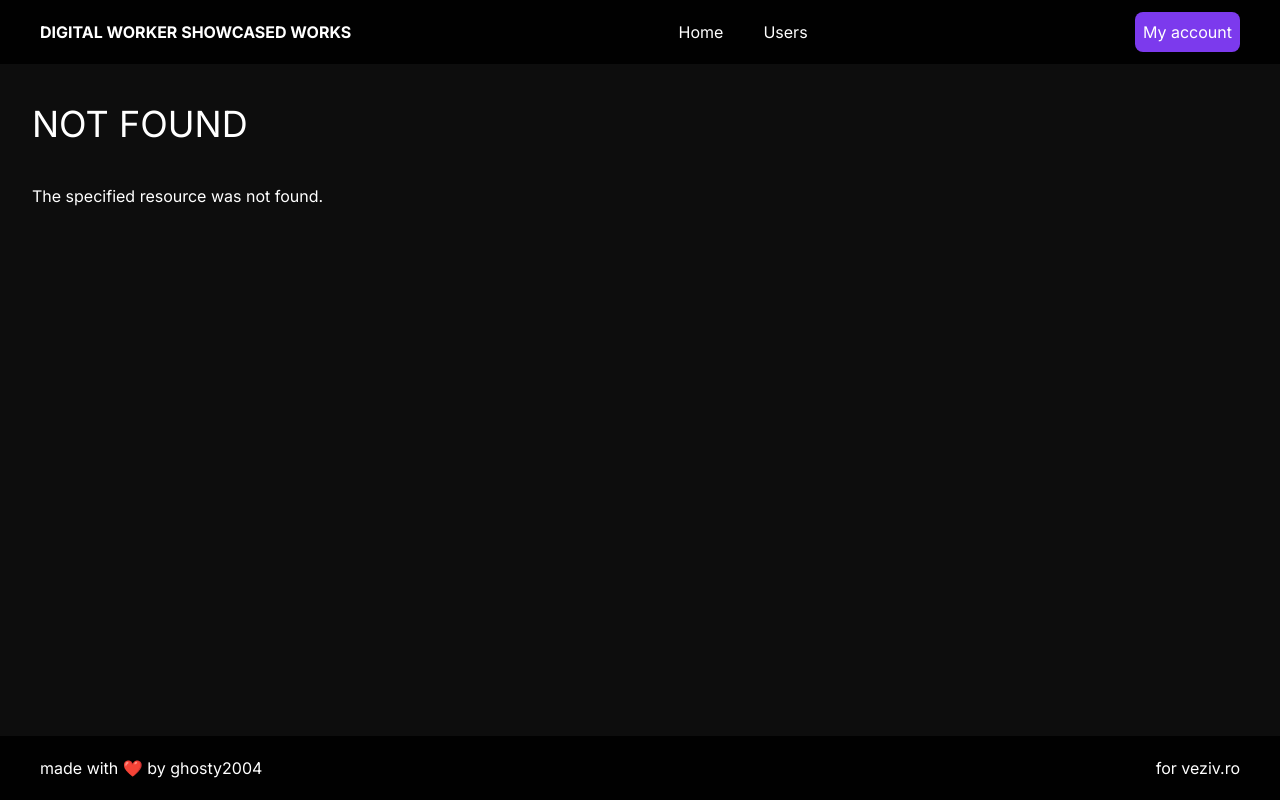
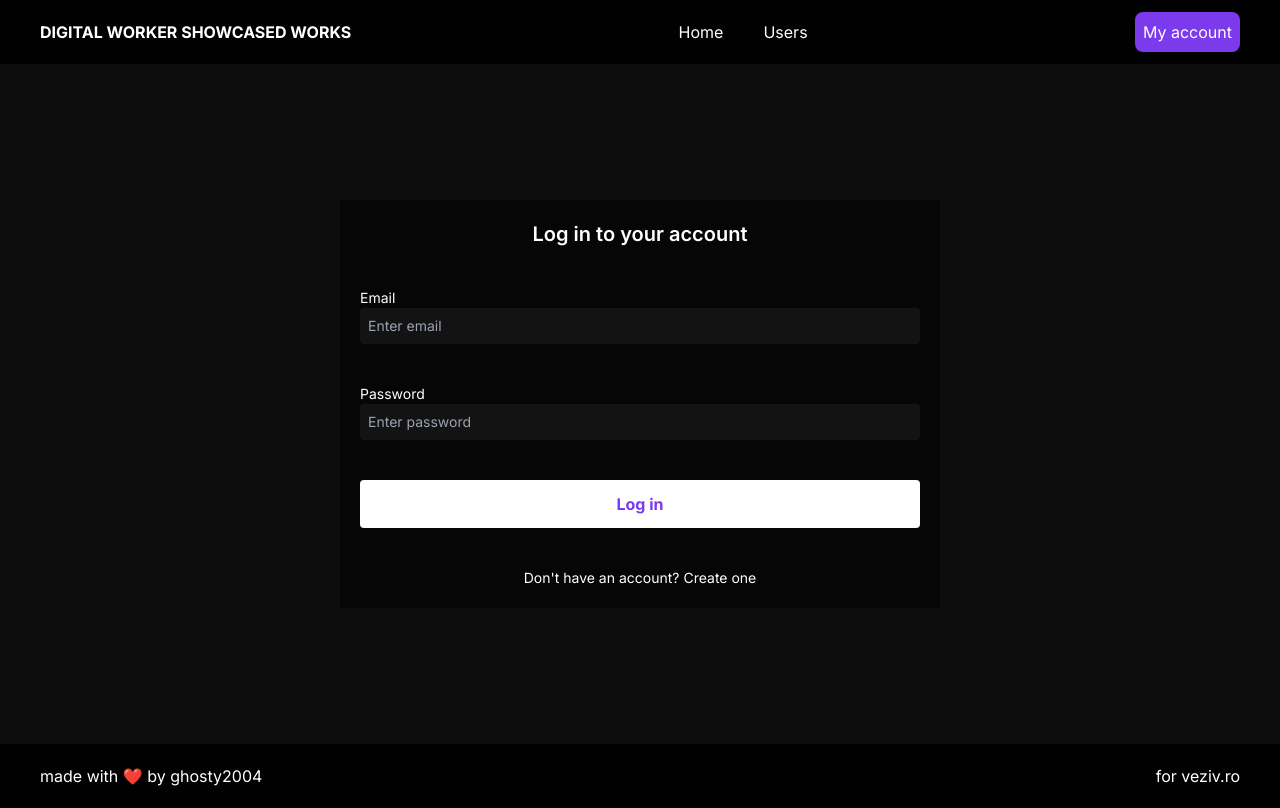
Before and after one commit to ghosty2004/veziv.ro-task, a React (Vite) app in the folder client/: page /login in a window 1280 px wide. Before the commit this address had no page. Built offline with nearby package versions, Linux system fonts and the light colour scheme.

Commit message:
created login page

```diff
--- /dev/null
+++ b/client/src/pages/Login.tsx
@@ -0,0 +1,119 @@
+import { Component, createRef } from 'react';
+import { Layout } from '@/components';
+
+export class Login extends Component<
+  {},
+  {
+    type: 'LOGIN' | 'REGISTER';
+  }
+> {
+  // static properties for page metadata
+  static pagePath = '/login';
+  static visibleInHeader = false;
+
+  emailRef = createRef<HTMLInputElement>();
+  passwordRef = createRef<HTMLInputElement>();
+
+  constructor(props: {}) {
+    super(props);
+
+    this.state = {
+      type: 'LOGIN',
+    };
+  }
+
+  handleTypeSwitch = () => {
+    this.setState((prevState) => ({
+      ...prevState,
+      type: prevState.type === 'LOGIN' ? 'REGISTER' : 'LOGIN',
+    }));
+  };
+
+  handleSubmit = (event: React.FormEvent) => {
+    event.preventDefault();
+
+    const email = this.emailRef.current?.value;
+    const password = this.passwordRef.current?.value;
+
+    console.log(
+      `You just provided the following credentials:`,
+      email,
+      password
+    );
+  };
+
+  render() {
+    return (
+      <Layout>
+        <div className="bg-black/50 max-sm:w-[270px] w-[600px] self-center m-24 p-5 rounded flex flex-col gap-10 items-center">
+          <div className="flex w-full justify-center font-semibold text-xl">
+            {this.state.type === 'LOGIN'
+              ? 'Log in to your account'
+              : 'Create your account'}
+          </div>
+          <form
+            className="flex w-full flex-col gap-10"
+            onSubmit={this.handleSubmit}
+          >
+            {this.state.type === 'REGISTER' && (
+              <>
+                <div className="flex flex-col">
+                  <label className="text-sm">First name</label>
+                  <input
+                    className="outline-none bg-white/5 p-2 rounded text-sm"
+                    type="text"
+                    placeholder="Enter first name"
+                  />
+                </div>
+                <div className="flex flex-col">
+                  <label className="text-sm">Last name</label>
+                  <input
+                    className="outline-none bg-white/5 p-2 rounded text-sm"
+                    type="text"
+                    placeholder="Enter last name"
+                  />
+                </div>
+              </>
+            )}
+
+            <div className="flex flex-col">
+              <label className="text-sm">Email</label>
+              <input
+                className="outline-none bg-white/5 p-2 rounded text-sm"
+                type="email"
+                placeholder="Enter email"
+                ref={this.emailRef}
+              />
+            </div>
+            <div className="flex flex-col">
+              <label className="text-sm">Password</label>
+              <input
+                className="outline-none bg-white/5 p-2 rounded text-sm"
+                type="password"
+                placeholder="Enter password"
+                ref={this.passwordRef}
+              />
+            </div>
+            <button
+              className="bg-white hover:bg-white/80 p-3 text-violet-600 font-bold rounded"
+              type="submit"
+            >
+              {this.state.type === 'LOGIN' ? 'Log in' : 'Register'}
+            </button>
+          </form>
+          <span className="text-sm flex gap-1 flex-wrap justify-center">
+            {this.state.type === 'LOGIN'
+              ? "Don't have an account?"
+              : 'Already have an account?'}{' '}
+            <p
+              className="hover:text-violet-500 cursor-pointer"
+              onClick={this.handleTypeSwitch}
+            >
+              Create one
+            </p>
+          </span>
+        </div>
+      </Layout>
+    );
+  }
+}
--- a/client/src/pages/index.tsx
+++ b/client/src/pages/index.tsx
@@ -1,3 +1,4 @@
 export * from './Account';
 export * from './Home';
+export * from './Login';
 export * from './Users';
```
